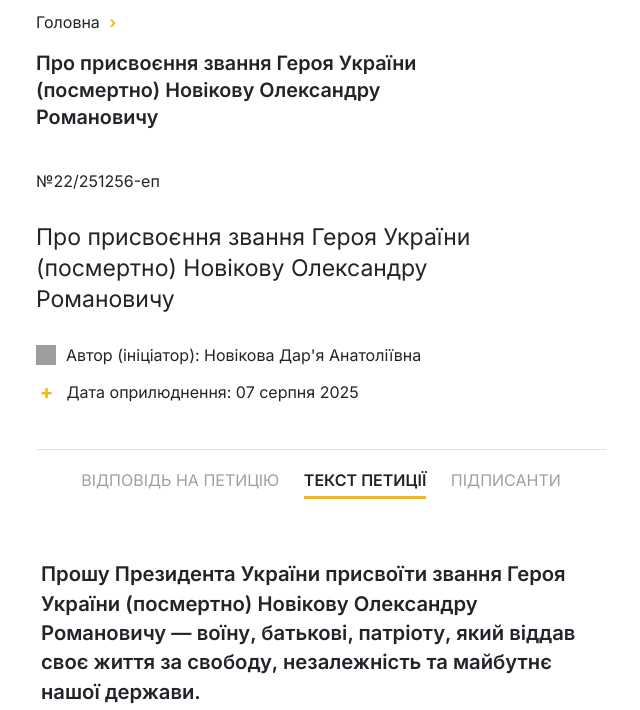
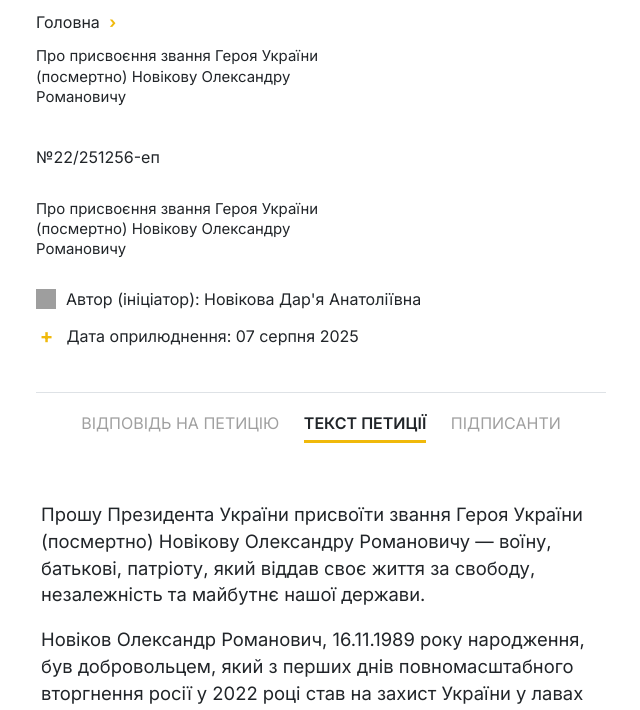
Before and after one commit to petition99/pet, a plain HTML site: page index.html in a window 1280 px wide. Shown: the part 90-800 px from the top of the page, without its empty margins (319-959 px from the left). Drawn offline with Linux system fonts and the light colour scheme; grey boxes are pictures that could not be loaded.

Commit message:
Reduce font sizes and weights in CSS styles

```diff
--- a/index.html
+++ b/index.html
@@ -118,11 +118,11 @@
             font-weight: 700;
         }
 
-        /* === ЗМІНА ДЛЯ ВІДПОВІДНОСТІ СКРІНШОТУ: БІЛЬШИЙ ТА ЖИРНІШИЙ ШРИФТ (+10%, 600) === */
+        /* === ЗМІНА ШРИФТУ: ЗМЕНШЕНО НА 35% (23px -> 14.95px) === */
         .petition-main-title-duplicate {
             margin-bottom: 20px;
-            font-weight: 600; /* Змінено з 400 */
-            font-size: 19.8px; /* Збільшено на 10% (було 18px) */
+            font-weight: 400;
+            font-size: 14.95px;
             line-height: 1.35;
         }
 
@@ -139,9 +139,9 @@
             line-height: 1.35;
         }
 
-        /* ЗМІНА: Зменшив жирність (font-weight) до 400 */
+        /* === ЗМІНА ШРИФТУ: ЗМЕНШЕНО НА 35% (23px -> 14.95px) === */
         .petition-main-title {
-            font-size: 23px;
+            font-size: 14.95px; /* ЗМІНА */
             font-weight: 400;
             margin: 0;
             line-height: 1.35;
@@ -222,12 +222,11 @@
             color: #212529;
         }
 
-        /* === ЗМІНА ДЛЯ ВІДПОВІДНОСТІ СКРІНШОТУ: БІЛЬШИЙ ТА ЖИРНІШИЙ ШРИФТ (+10%, 600) === */
         .petition-text-content p {
             margin-bottom: 1em;
             text-align: left;
-            font-size: 20.24px; /* Збільшено на 10% (було 18.4px) */
-            font-weight: 600; /* Змінено з 400 */
+            font-size: 18.4px;
+            font-weight: 400;
             line-height: 1.45;
         }
 
@@ -277,10 +276,10 @@
             line-height: 1.1;
         }
 
-        /* === ЗМІНА: ВСТАНОВЛЕННЯ FONT-WEIGHT: 600 (НАПІВЖИРНИЙ) ДЛЯ ВІДПОВІДНОСТІ СКРІНШОТУ === */
+        /* ЗМІНА: ВСТАНОВЛЕННЯ FONT-WEIGHT: 400 (НЕЖИРНИЙ) ДЛЯ ВІДПОВІДНОСТІ СКРІНШОТУ */
         .progress-votes-count {
             font-size: 64px;
-            font-weight: 600; /* Змінено з 400 */
+            font-weight: 400; /* Встановлено 400 */
             color: #212529;
             margin-bottom: 5px;
         }
@@ -364,8 +363,9 @@
             padding-left: 5px; /* Отступ 0.5 см (5px) от края */
         }
 
+        /* === ЗМІНА ШРИФТУ: ЗМЕНШЕНО НА 35% (23px -> 14.95px) === */
         .petition-name-after-title {
-            font-size: 23px;
+            font-size: 14.95px; /* ЗМІНА */
             font-weight: 400;
             line-height: 1.35;
             margin-bottom: 30px;
```
